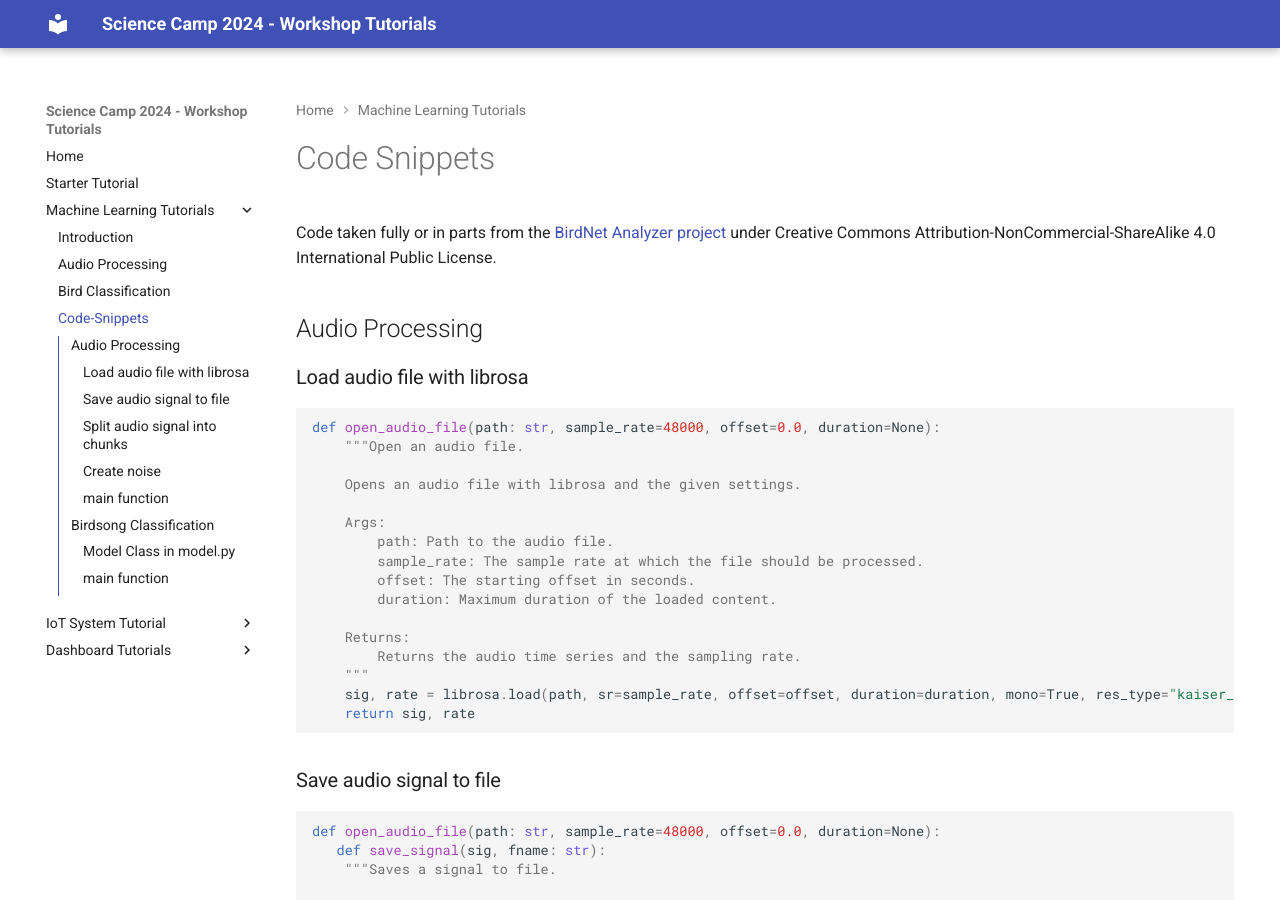
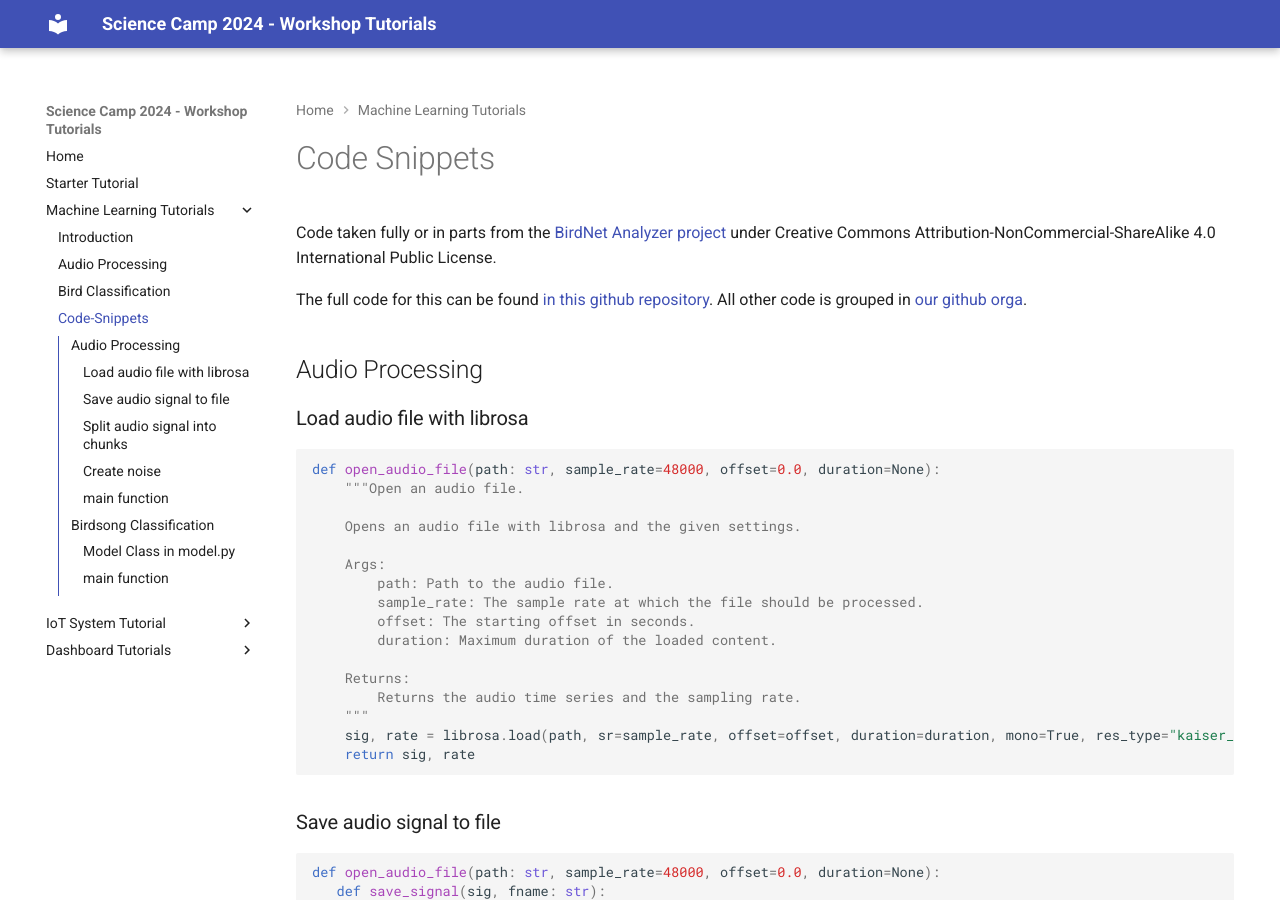
Before and after one commit to Science-Camp-TUI/tutorials, an MkDocs documentation site: the page built from docs/machine-learning/code-snippets.md, in a window 1280 px wide and 900 px high. Built offline with MkDocs 1.6.1 and Material for MkDocs 9.7.7, drawn with Linux system fonts in a browser that asks for light colours.

Commit message:
Update code-snippets.md

```diff
--- a/docs/machine-learning/code-snippets.md
+++ b/docs/machine-learning/code-snippets.md
@@ -1,6 +1,8 @@
 # Code Snippets
 
 Code taken fully or in parts from the [BirdNet Analyzer project](https://github.com/kahst/BirdNET-Analyzer){:target="_blank"} under Creative Commons Attribution-NonCommercial-ShareAlike 4.0 International Public License.
+
+The full code for this can be found [in this github repository](https://github.com/Science-Camp-TUI/birdnet-mini). All other code is grouped in [our github orga](https://github.com/orgs/Science-Camp-TUI/repositories).
 
 ## Audio Processing
 
```
